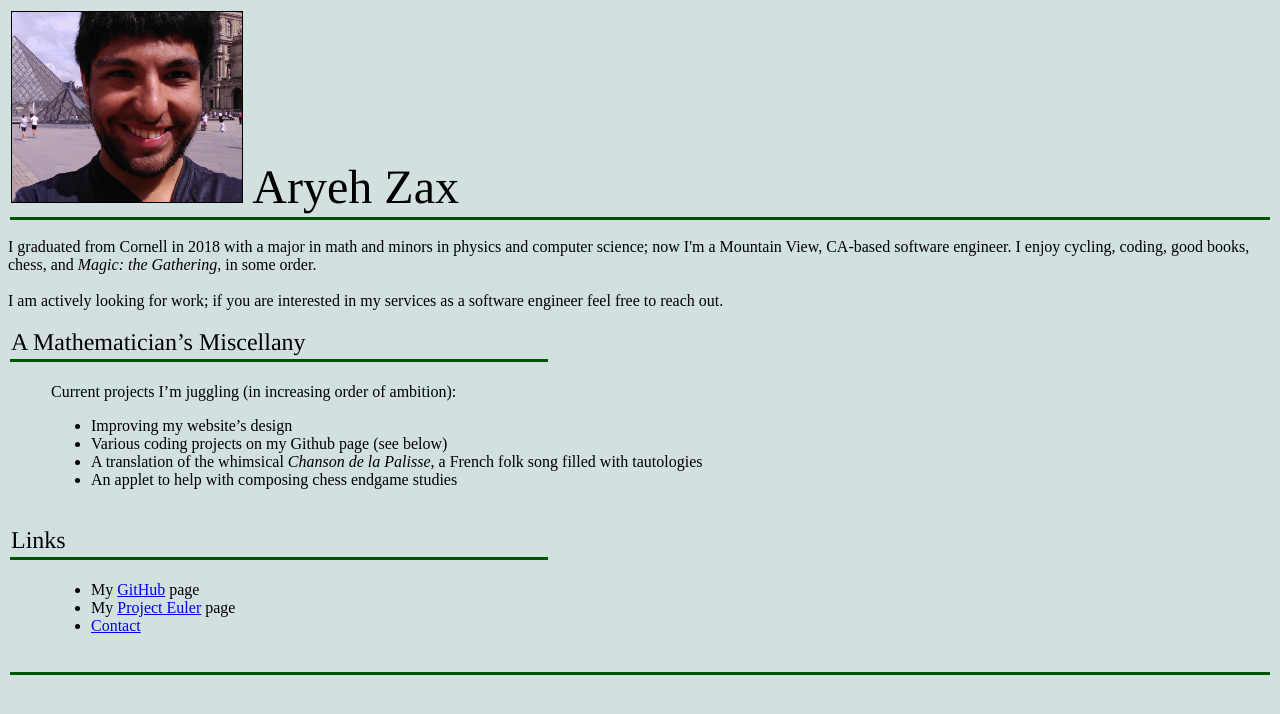
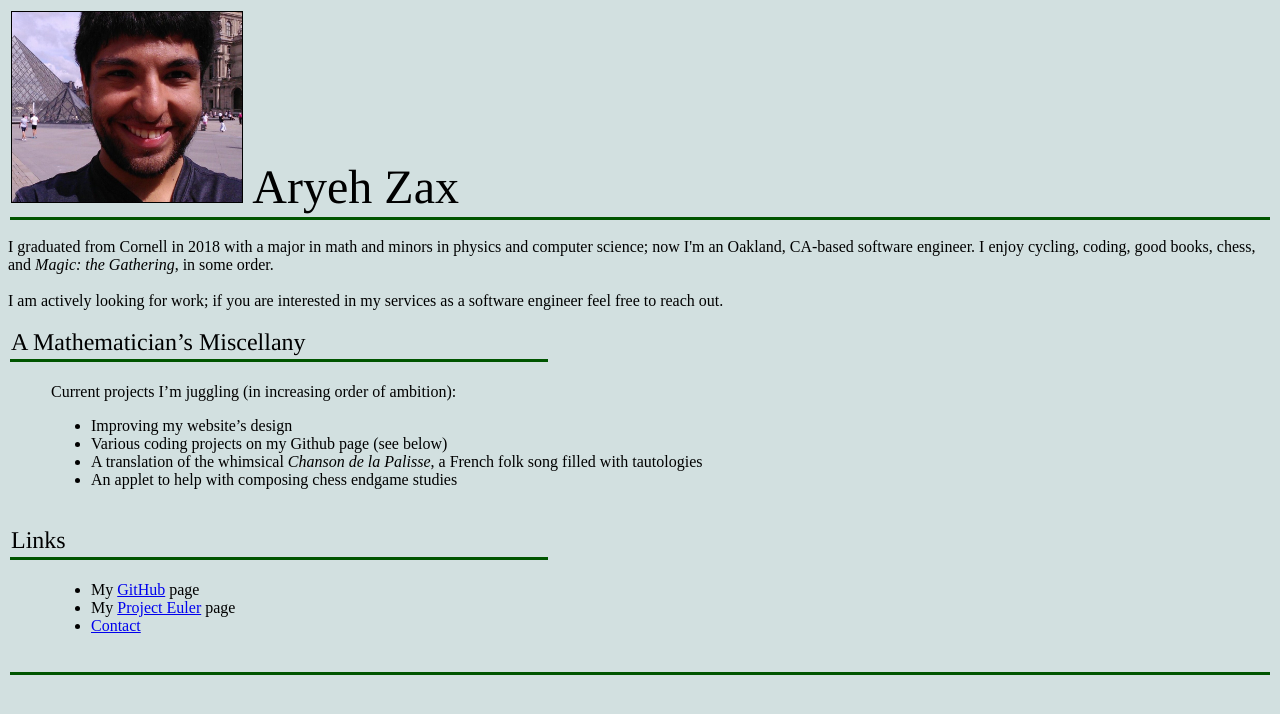
Before and after one commit to azax1/personal-website, a plain HTML site: page docs/index.html in a window 1280 px wide. Drawn offline with Linux system fonts and the light colour scheme.

Commit message:
I've moved

```diff
--- a/docs/index.html
+++ b/docs/index.html
@@ -34,7 +34,7 @@ Aryeh Zax</td></tr>
 <tr class="bar"><td></td></tr></table></p>
 
 <main>
-I graduated from Cornell in 2018 with a major in math and minors in physics and computer science; now I'm a Mountain View, CA-based software engineer. I enjoy cycling, coding, good books, chess, and <i>Magic: the Gathering</i>, in some order.<br>
+I graduated from Cornell in 2018 with a major in math and minors in physics and computer science; now I'm an Oakland, CA-based software engineer. I enjoy cycling, coding, good books, chess, and <i>Magic: the Gathering</i>, in some order.<br>
 <br>
 I am actively looking for work; if you are interested in my services as a software engineer feel free to reach out.<br>
 
```
